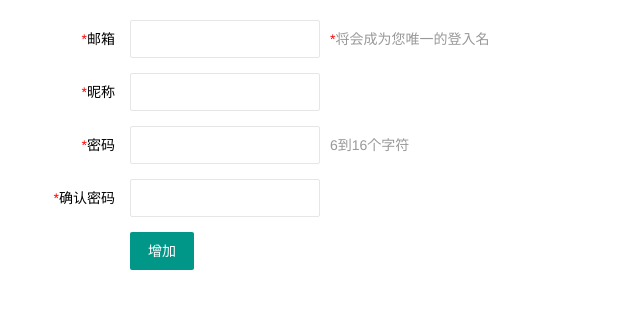
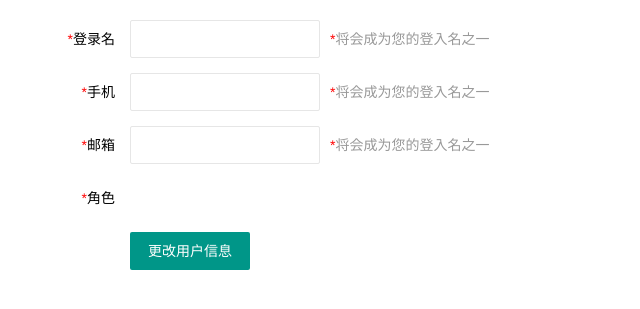
Before and after one commit to iCraneZhou/RbacManage, a Django app: page /rbac/member_edit/ in a window 1280 px wide. Shown: the top 309 px of the page, without its empty margins (0-640 px from the left). Run offline with Django 3.2, Linux system fonts and the light colour scheme; data that the repository does not hold is empty; some libraries are stand-ins or nearby versions.

Commit message:
2018-10-23 15:11

```diff
--- a/rbac/views.py
+++ b/rbac/views.py
@@ -74,6 +74,10 @@
 
 def member_edit_views(request):
     if request.method == 'GET':
+        username_id = request.GET.get('username_id')
+        if username_id:
+            U = User.objects.get(id = username_id)
+            U_roles = U.roles.values()
         allRoles = Role.objects.filter(flag = 0)
         return render(request, 'rbac/member-edit.html',locals())
 
@@ -173,7 +177,11 @@
 
 def admin_edit_views(request):
     if request.method == 'GET':
-        allRoles = Role.objects.filter(flag = 1)
+        username_id = request.GET.get('username_id')
+        if username_id:
+            U = User.objects.get(id=username_id)
+            U_roles = U.roles.values()
+        allRoles = Role.objects.filter(flag=1)
         return render(request, 'rbac/admin-edit.html',locals())
 
     if request.method == 'POST':
--- a/templates/rbac/admin-list.html
+++ b/templates/rbac/admin-list.html
@@ -89,7 +89,7 @@
                     <i class="layui-icon">&#xe601;</i>
                   </a>
               {% endif %}
-              <a title="编辑"  onclick="x_admin_show('编辑','/rbac/admin_edit/?username_id={{ user.id }}',600,400)" href="javascript:;">
+              <a title="编辑"  onclick="x_admin_show('编辑','/rbac/admin_edit/?username_id={{ user.id }}',800,600)" href="javascript:;">
                 <i class="layui-icon">&#xe642;</i>
               </a>
               <a onclick="x_admin_show('修改密码','/rbac/member_password/?username_id={{ user.id }}',600,400)" title="修改密码" href="javascript:;">
--- a/templates/rbac/member-edit.html
+++ b/templates/rbac/member-edit.html
@@ -1,3 +1,4 @@
+{% load static %}
 <!DOCTYPE html>
 <html>
 
@@ -8,11 +9,11 @@
     <meta http-equiv="X-UA-Compatible" content="IE=edge,chrome=1">
     <meta name="viewport" content="width=device-width,user-scalable=yes, minimum-scale=0.4, initial-scale=0.8,target-densitydpi=low-dpi" />
     <link rel="shortcut icon" href="/favicon.ico" type="image/x-icon" />
-    <link rel="stylesheet" href="./css/font.css">
-    <link rel="stylesheet" href="./css/xadmin.css">
+    <link rel="stylesheet" href="{% static '/rbac/css/font.css' %}">
+    <link rel="stylesheet" href="{% static '/rbac/css/xadmin.css' %}">
     <script type="text/javascript" src="https://cdn.bootcss.com/jquery/3.2.1/jquery.min.js"></script>
-    <script type="text/javascript" src="./lib/layui/layui.js" charset="utf-8"></script>
-    <script type="text/javascript" src="./js/xadmin.js"></script>
+    <script type="text/javascript" src="{% static '/rbac/lib/layui/layui.js' %}" charset="utf-8"></script>
+    <script type="text/javascript" src="{% static '/rbac/js/xadmin.js' %}"></script>
     <!-- 让IE8/9支持媒体查询，从而兼容栅格 -->
     <!--[if lt IE 9]>
       <script src="https://cdn.staticfile.org/html5shiv/r29/html5.min.js"></script>
@@ -24,52 +25,54 @@
     <div class="x-body">
         <form class="layui-form">
           <div class="layui-form-item">
+              <label for="username" class="layui-form-label">
+                  <span class="x-red">*</span>登录名
+              </label>
+              <div class="layui-input-inline">
+                  <input type="text" id="username" name="username" required="" lay-verify="required"
+                  autocomplete="off" value="{{ U.username }}" class="layui-input">
+              </div>
+              <div class="layui-form-mid layui-word-aux">
+                  <span class="x-red">*</span>将会成为您的登入名之一
+              </div>
+          </div>
+          <div class="layui-form-item">
+              <label for="phone" class="layui-form-label">
+                  <span class="x-red">*</span>手机
+              </label>
+              <div class="layui-input-inline">
+                  <input type="text" value="{{ U.phone }}" id="phone" name="phone" required="" lay-verify="phone"
+                  autocomplete="off" class="layui-input">
+              </div>
+              <div class="layui-form-mid layui-word-aux">
+                  <span class="x-red">*</span>将会成为您的登入名之一
+              </div>
+          </div>
+          <div class="layui-form-item">
               <label for="L_email" class="layui-form-label">
                   <span class="x-red">*</span>邮箱
               </label>
               <div class="layui-input-inline">
-                  <input type="text" id="L_email" name="email" required="" lay-verify="email"
+                  <input type="text" value="{{ U.email }}" id="L_email" name="email" required="" lay-verify="email"
                   autocomplete="off" class="layui-input">
               </div>
               <div class="layui-form-mid layui-word-aux">
-                  <span class="x-red">*</span>将会成为您唯一的登入名
+                  <span class="x-red">*</span>将会成为您的登入名之一
               </div>
           </div>
           <div class="layui-form-item">
-              <label for="L_username" class="layui-form-label">
-                  <span class="x-red">*</span>昵称
-              </label>
-              <div class="layui-input-inline">
-                  <input type="text" id="L_username" name="username" required="" lay-verify="nikename"
-                  autocomplete="off" class="layui-input">
-              </div>
-          </div>
-          <div class="layui-form-item">
-              <label for="L_pass" class="layui-form-label">
-                  <span class="x-red">*</span>密码
-              </label>
-              <div class="layui-input-inline">
-                  <input type="password" id="L_pass" name="pass" required="" lay-verify="pass"
-                  autocomplete="off" class="layui-input">
-              </div>
-              <div class="layui-form-mid layui-word-aux">
-                  6到16个字符
-              </div>
-          </div>
-          <div class="layui-form-item">
-              <label for="L_repass" class="layui-form-label">
-                  <span class="x-red">*</span>确认密码
-              </label>
-              <div class="layui-input-inline">
-                  <input type="password" id="L_repass" name="repass" required="" lay-verify="repass"
-                  autocomplete="off" class="layui-input">
+              <label class="layui-form-label"><span class="x-red">*</span>角色</label>
+              <div class="layui-input-block">
+                {% for R in allRoles %}
+                  <input type="checkbox" name="role" title="{{ R.title }}" value="{{ R.id }}" lay-skin="primary" {% for U_role in U_roles %}{% if U_role.id == R.id %} checked="" {% endif %} {% endfor %} >
+                {% endfor %}
               </div>
           </div>
           <div class="layui-form-item">
               <label for="L_repass" class="layui-form-label">
               </label>
               <button  class="layui-btn" lay-filter="add" lay-submit="">
-                  增加
+                  更改用户信息
               </button>
           </div>
       </form>
--- a/templates/rbac/member-list.html
+++ b/templates/rbac/member-list.html
@@ -91,7 +91,7 @@
                     <i class="layui-icon">&#xe601;</i>
                   </a>
               {% endif %}
-              <a title="编辑"  onclick="x_admin_show('编辑','/rbac/member_edit/?username_id={{ user.id }}',600,400)" href="javascript:;">
+              <a title="编辑"  onclick="x_admin_show('编辑','/rbac/member_edit/?username_id={{ user.id }}',800,600)" href="javascript:;">
                 <i class="layui-icon">&#xe642;</i>
               </a>
               <a onclick="x_admin_show('修改密码','/rbac/member_password/?username_id={{ user.id }}',600,400)" title="修改密码" href="javascript:;">
```
Also changed, not shown: templates/rbac/admin-edit.html (+12 -32 lines), 10 other files.
